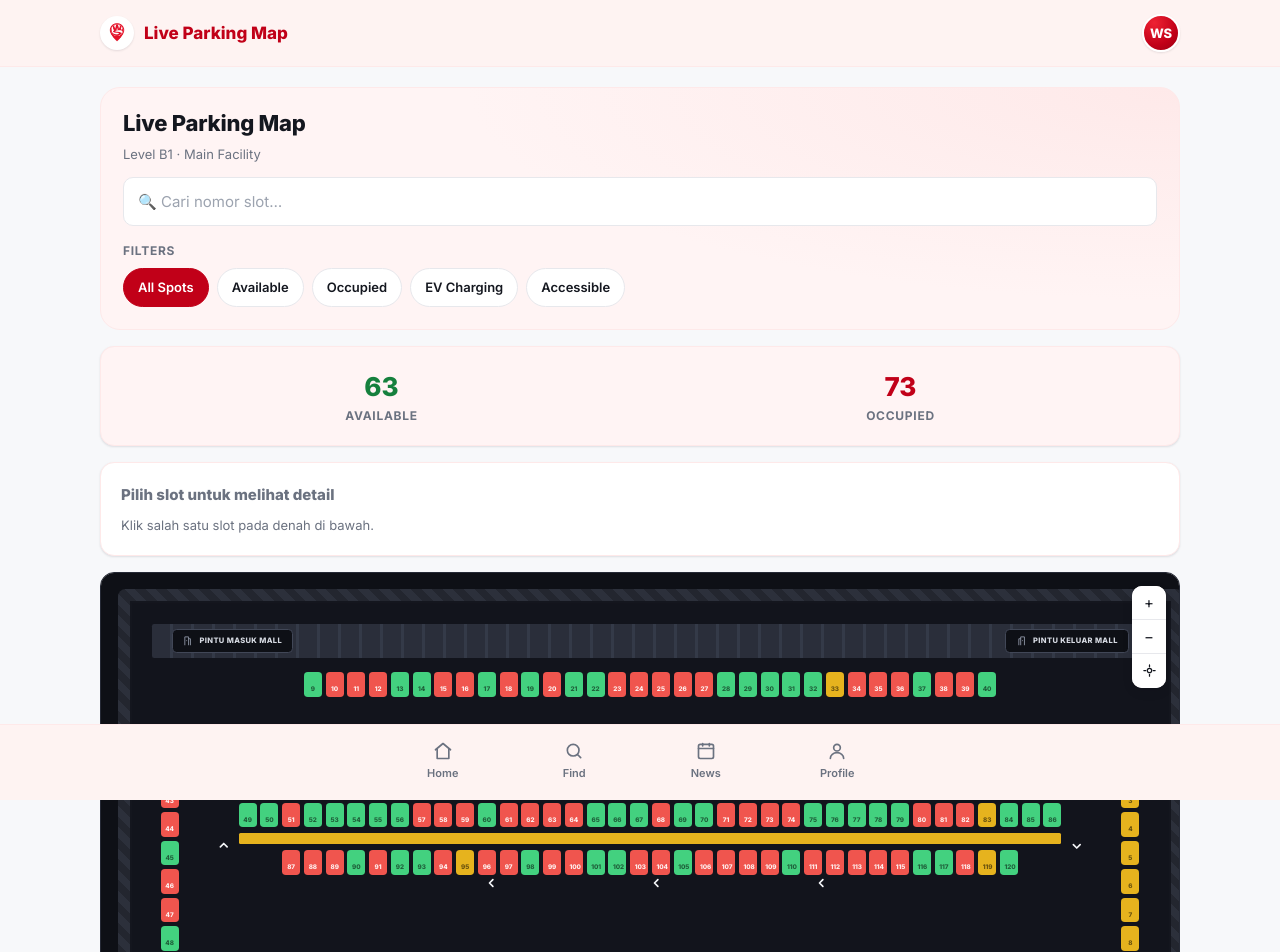
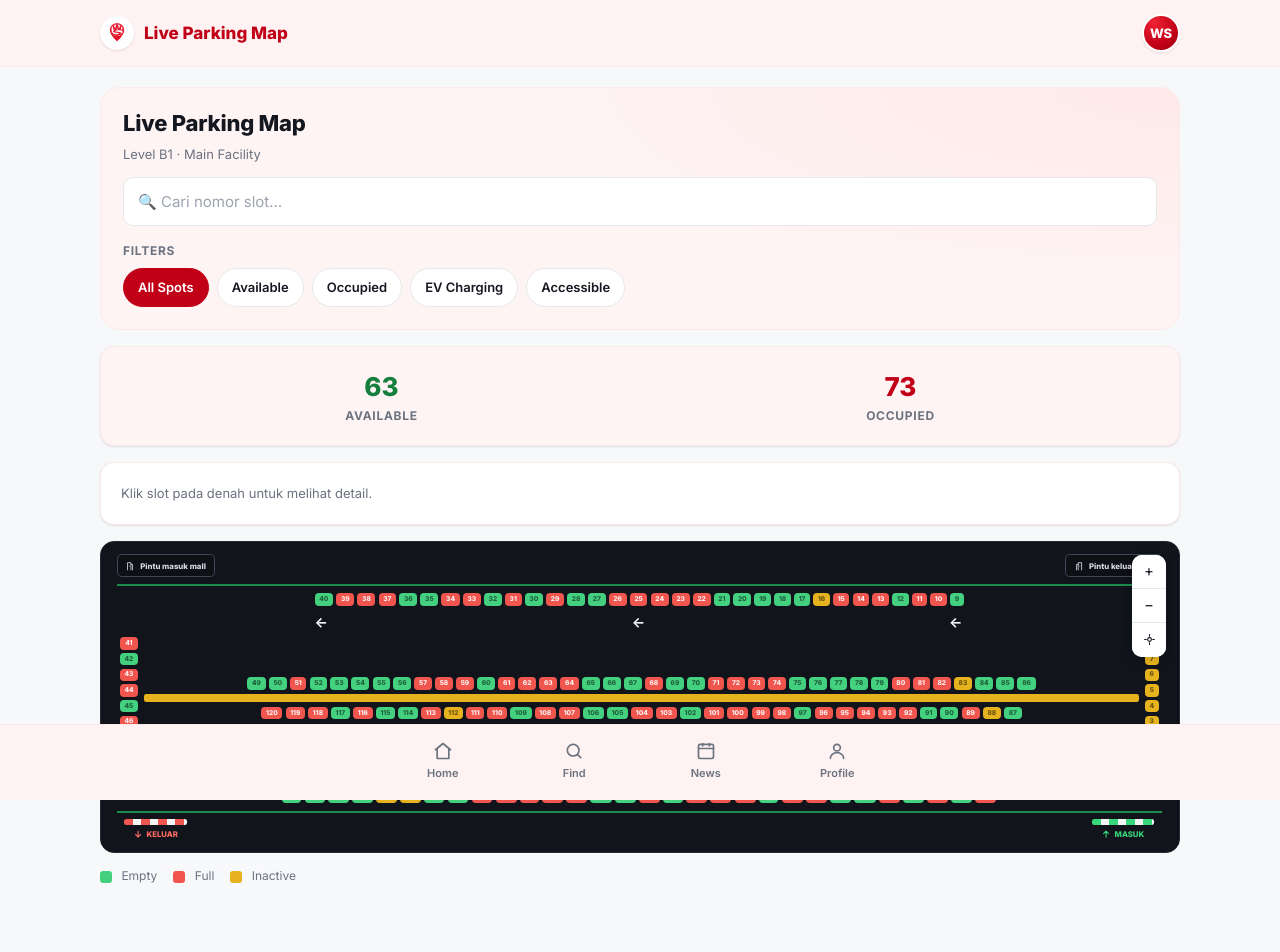
Before and after one commit to mhabibier/wheel-spot, a Next.js app in the folder wheel-spot/: page /map in a window 1280 px wide. Shown: the top 952 px of the page. Built offline with nearby package versions, Linux system fonts and the light colour scheme.

Commit message:
fix: rewrite parking map to flat layout matching screenshot

```diff
--- a/wheel-spot/app/map/page.jsx
+++ b/wheel-spot/app/map/page.jsx
@@ -4,13 +4,10 @@ import Link from 'next/link';
 import { TopBar } from '../components/Nav';
 import BottomNav from '../components/Nav';
 
-/* ------------------------------------------------------------------ */
-/*  Zone configuration: [id, from, to, forced?, reversed?]            */
-/* ------------------------------------------------------------------ */
 const ZONES = [
-  ['zRight',  1,   8,   'inactive', false],
   ['zTop',    9,   40,  null,       true ],
   ['zLeft',   41,  48,  null,       false],
+  ['zRight',  1,   8,   'inactive', true ],
   ['zRowA',   49,  86,  null,       false],
   ['zRowB',   87,  120, null,       true ],
   ['zBottom', 121, 150, null,       false],
@@ -21,79 +18,41 @@ function pickKind() {
   return r < 0.05 ? 'inactive' : r < 0.46 ? 'full' : 'empty';
 }
 
-/* ------------------------------------------------------------------ */
-/*  Generate slot data once (stable across renders)                    */
-/* ------------------------------------------------------------------ */
 function buildSlots() {
-  const slots = [];
-  ZONES.forEach(([zoneId, from, to, forced]) => {
+  const all = [];
+  ZONES.forEach(([zoneId, from, to, forced, reversed]) => {
     const nums = [];
     for (let n = from; n <= to; n++) nums.push(n);
-    nums.forEach((n) => {
-      slots.push({ n, zoneId, kind: forced || pickKind() });
-    });
+    if (reversed) nums.reverse();
+    nums.forEach(n => all.push({ n, zoneId, kind: forced || pickKind() }));
   });
-  return slots;
+  return all;
 }
 
-/* ------------------------------------------------------------------ */
-/*  ParkingSlot button                                                  */
-/* ------------------------------------------------------------------ */
-function ParkingSlot({ slot, selected, dimmed, onSelect }) {
-  return (
-    <button
-      type="button"
-      className={`pslot ${slot.kind}${selected ? ' sel' : ''}${dimmed ? ' dim' : ''}`}
-      aria-label={`Slot ${slot.n} — ${slot.kind}`}
-      onClick={() => onSelect(slot)}
-      style={{ cursor: dimmed ? 'default' : 'pointer' }}
-    >
-      {slot.n}
-    </button>
-  );
-}
+const STAR_SVG = (
+  <svg viewBox="0 0 24 24" fill="none" stroke="currentColor" strokeWidth="2" strokeLinecap="round" strokeLinejoin="round" width="14" height="14">
+    <path d="M12 5v14M6 13l6 6 6-6"/>
+  </svg>
+);
 
-/* ------------------------------------------------------------------ */
-/*  Arrow helper                                                        */
-/* ------------------------------------------------------------------ */
-function Arrow({ d, style }) {
-  const paths = {
-    right: 'm10 6 6 6-6 6',
-    left:  'm14 6-6 6 6 6',
-    down:  'm6 10 6 6 6-6',
-    up:    'm18 14-6-6-6 6',
-  };
-  return (
-    <span className={`rarrow ${d[0]}`} style={style}>
-      <svg viewBox="0 0 24 24" fill="none" stroke="currentColor" strokeWidth="3" strokeLinecap="round" strokeLinejoin="round">
-        <path d={paths[d]}/>
-      </svg>
-    </span>
-  );
-}
-
-/* ------------------------------------------------------------------ */
-/*  Main page component                                                 */
-/* ------------------------------------------------------------------ */
 export default function MapPage() {
-  const [allSlots]     = useState(buildSlots);
-  const [filter, setFilter]   = useState('all');
-  const [search, setSearch]   = useState('');
+  const [allSlots]  = useState(buildSlots);
+  const [filter, setFilter]     = useState('all');
+  const [search, setSearch]     = useState('');
   const [selected, setSelected] = useState(null);
-  const [zoom, setZoom]        = useState(1);
-  const [autoFit, setAutoFit]  = useState(true);
+  const [zoom, setZoom]         = useState(1);
+  const [autoFit, setAutoFit]   = useState(true);
 
   const vpRef   = useRef(null);
   const pmapRef = useRef(null);
 
-  /* ---------- derived lists ---------- */
   const slotsByZone = {};
   ZONES.forEach(([id]) => (slotsByZone[id] = []));
-  allSlots.forEach((s) => slotsByZone[s.zoneId]?.push(s));
+  allSlots.forEach(s => slotsByZone[s.zoneId]?.push(s));
 
-  const isDimmed = useCallback((slot) => {
+  const isDimmed = useCallback(slot => {
     if (search) return String(slot.n) !== search;
-    if (filter === 'all') return false;
+    if (filter === 'all')        return false;
     if (filter === 'available')  return slot.kind !== 'empty';
     if (filter === 'occupied')   return slot.kind !== 'full';
     if (filter === 'ev')         return !(slot.kind === 'empty' && slot.n % 7 === 0);
@@ -101,11 +60,10 @@ export default function MapPage() {
     return false;
   }, [filter, search]);
 
-  /* ---------- zoom / fit ---------- */
-  const applyZoom = useCallback((v) => {
-    const clamped = Math.min(2.6, Math.max(0.4, Math.round(v * 100) / 100));
-    setZoom(clamped);
-    if (pmapRef.current) pmapRef.current.style.zoom = clamped;
+  const applyZoom = useCallback(v => {
+    const z = Math.min(2.6, Math.max(0.3, Math.round(v * 100) / 100));
+    setZoom(z);
+    if (pmapRef.current) pmapRef.current.style.zoom = z;
   }, []);
 
   const fitToWidth = useCallback(() => {
@@ -114,7 +72,6 @@ export default function MapPage() {
     applyZoom(fit < 1 ? fit : 1);
   }, [applyZoom]);
 
-  /* initial fit */
   useEffect(() => {
     requestAnimationFrame(fitToWidth);
     const onResize = () => { if (autoFit) fitToWidth(); };
@@ -122,28 +79,28 @@ export default function MapPage() {
     return () => window.removeEventListener('resize', onResize);
   }, [fitToWidth, autoFit]);
 
-  /* ---------- drag-to-pan ---------- */
+  /* drag-to-pan */
   const drag = useRef({ on: false, sx: 0, sy: 0, l: 0, t: 0 });
-  const onPointerDown = (e) => {
+  const onPD = e => {
     if (e.target.closest('.pslot')) return;
     drag.current = { on: true, sx: e.clientX, sy: e.clientY, l: vpRef.current.scrollLeft, t: vpRef.current.scrollTop };
     vpRef.current.classList.add('grabbing');
     vpRef.current.setPointerCapture(e.pointerId);
   };
-  const onPointerMove = (e) => {
+  const onPM = e => {
     if (!drag.current.on) return;
     vpRef.current.scrollLeft = drag.current.l - (e.clientX - drag.current.sx);
     vpRef.current.scrollTop  = drag.current.t  - (e.clientY - drag.current.sy);
   };
   const endDrag = () => { drag.current.on = false; vpRef.current?.classList.remove('grabbing'); };
 
-  /* Ctrl+Wheel zoom */
-  const onWheel = useCallback((e) => {
+  const onWheel = useCallback(e => {
     if (!e.ctrlKey) return;
     e.preventDefault();
     setAutoFit(false);
     applyZoom(zoom - Math.sign(e.deltaY) * 0.15);
   }, [zoom, applyZoom]);
+
   useEffect(() => {
     const el = vpRef.current;
     if (!el) return;
@@ -151,33 +108,39 @@ export default function MapPage() {
     return () => el.removeEventListener('wheel', onWheel);
   }, [onWheel]);
 
-  /* ---------- stats ---------- */
-  const avail = allSlots.filter((s) => s.kind === 'empty').length;
-  const inact = allSlots.filter((s) => s.kind === 'inactive').length;
+  const avail = allSlots.filter(s => s.kind === 'empty').length;
+  const inact = allSlots.filter(s => s.kind === 'inactive').length;
   const occ   = allSlots.length - avail - inact;
 
-  /* ---------- render zone ---------- */
-  const renderZone = (id) =>
-    (slotsByZone[id] || []).map((slot) => (
-      <ParkingSlot
+  const renderZone = id =>
+    (slotsByZone[id] || []).map(slot => (
+      <button
         key={slot.n}
-        slot={slot}
-        selected={selected?.n === slot.n}
-        dimmed={isDimmed(slot)}
-        onSelect={(s) => {
-          setSelected(s);
-          if (search) setSearch('');
-        }}
-      />
+        type="button"
+        className={[
+          'pslot', slot.kind,
+          selected?.n === slot.n ? 'sel' : '',
+          isDimmed(slot) ? 'dim' : '',
+        ].join(' ')}
+        aria-label={`Slot ${slot.n}`}
+        onClick={() => { setSelected(slot); setSearch(''); }}
+      >
+        {slot.n}
+      </button>
     ));
 
-  const FILTERS = [
-    { id: 'all', label: 'All Spots' },
-    { id: 'available', label: 'Available' },
-    { id: 'occupied', label: 'Occupied' },
-    { id: 'ev', label: 'EV Charging' },
-    { id: 'accessible', label: 'Accessible' },
-  ];
+  const ArrowRow = ({ dir, count = 3 }) => (
+    <div style={{ display: 'flex', justifyContent: 'space-around', padding: '6px 60px' }}>
+      {Array.from({ length: count }).map((_, i) => (
+        <span key={i} style={{ color: '#F4F6F8', fontSize: 18, fontWeight: 700, letterSpacing: 2 }}>
+          {dir === 'left' ? '←' : '→'}
+        </span>
+      ))}
+    </div>
+  );
+
+  const FILTERS = ['all','available','occupied','ev','accessible'];
+  const FILTER_LABELS = { all:'All Spots', available:'Available', occupied:'Occupied', ev:'EV Charging', accessible:'Accessible' };
 
   return (
     <div className="page page--app">
@@ -185,193 +148,188 @@ export default function MapPage() {
 
       <main className="container stack gap-4" style={{ paddingTop: 20 }}>
 
-        {/* ---- Hero / search / filters ---- */}
+        {/* Search + filters */}
         <div className="hero" style={{ padding: 22 }}>
           <h1 style={{ fontSize: 22 }}>Live Parking Map</h1>
           <p className="muted small mt-2">Level B1 · Main Facility</p>
           <input
-            id="mapSearch"
             className="input mt-3"
             placeholder="🔍 Cari nomor slot…"
             inputMode="numeric"
             value={search}
-            onChange={(e) => setSearch(e.target.value.replace(/\D/g, ''))}
+            onChange={e => setSearch(e.target.value.replace(/\D/g, ''))}
           />
           <p className="overline mt-4">Filters</p>
-          <div id="mapFilters" className="filter-chips mt-2">
-            {FILTERS.map((f) => (
-              <button
-                key={f.id}
-                className={filter === f.id ? 'on' : ''}
-                data-filter={f.id}
-                onClick={() => { setFilter(f.id); setSearch(''); }}
-              >
-                {f.label}
+          <div className="filter-chips mt-2">
+            {FILTERS.map(f => (
+              <button key={f} className={filter === f ? 'on' : ''} onClick={() => { setFilter(f); setSearch(''); }}>
+                {FILTER_LABELS[f]}
               </button>
             ))}
           </div>
         </div>
 
-        {/* ---- Availability summary ---- */}
-        <div className="card card--tint" style={{ display: 'flex', justifyContent: 'space-around', textAlign: 'center' }}>
-          <div>
-            <p style={{ fontSize: 26, fontWeight: 800, color: 'var(--ok)' }} id="mapAvail">{avail}</p>
-            <p className="overline">Available</p>
-          </div>
-          <div>
-            <p style={{ fontSize: 26, fontWeight: 800, color: 'var(--red)' }} id="mapOcc">{occ}</p>
-            <p className="overline">Occupied</p>
-          </div>
+        {/* Stats */}
+        <div className="card card--tint" style={{ display:'flex', justifyContent:'space-around', textAlign:'center' }}>
+          <div><p style={{ fontSize:26, fontWeight:800, color:'var(--ok)' }}>{avail}</p><p className="overline">Available</p></div>
+          <div><p style={{ fontSize:26, fontWeight:800, color:'var(--red)' }}>{occ}</p><p className="overline">Occupied</p></div>
         </div>
 
-        {/* ---- Selected slot info ---- */}
-        <div id="slotInfo" className="card" style={{ borderColor: 'var(--red-tint-2)' }}>
+        {/* Slot info card */}
+        <div className="card" style={{ borderColor:'var(--red-tint-2)' }}>
           {selected ? (
             <>
-              <p style={{ fontWeight: 800 }}>Slot {selected.n}</p>
+              <p style={{ fontWeight:800 }}>Slot {selected.n}</p>
               <p className="mt-2">
                 <span className={`badge ${selected.kind === 'empty' ? 'ok' : selected.kind === 'full' ? 'danger' : 'warn'}`}>
                   {selected.kind === 'empty' ? 'Available' : selected.kind === 'full' ? 'Occupied' : 'Inactive'}
                 </span>
               </p>
               <p className="small muted mt-2">
-                {selected.kind === 'empty'
-                  ? 'Standard car size. Slot bisa dibooking sekarang.'
-                  : selected.kind === 'full'
-                  ? 'Standard car size. Not equipped with EV charging.'
-                  : 'Sedang maintenance — tidak tersedia.'}
+                {selected.kind === 'empty' ? 'Slot bisa dibooking sekarang.' : selected.kind === 'full' ? 'Slot sedang terisi.' : 'Sedang maintenance.'}
               </p>
               {selected.kind === 'empty' && (
                 <Link className="btn btn--block mt-3" href="/dashboard">Booking Slot Ini →</Link>
               )}
             </>
           ) : (
-            <>
-              <p style={{ fontWeight: 800, color: 'var(--muted)' }}>Pilih slot untuk melihat detail</p>
-              <p className="small muted mt-2">Klik salah satu slot pada denah di bawah.</p>
-            </>
+            <p className="muted small">Klik slot pada denah untuk melihat detail.</p>
           )}
         </div>
 
-        {/* ---- Parking floor plan ---- */}
+        {/* ===== FLOOR PLAN ===== */}
         <div className="pmap-wrap">
-          {/* Zoom controls */}
+          {/* Zoom bar */}
           <div className="zoombar">
-            <button id="zoomIn" type="button" aria-label="Perbesar" onClick={() => { setAutoFit(false); applyZoom(zoom + 0.2); }}>+</button>
-            <button id="zoomOut" type="button" aria-label="Perkecil" onClick={() => { setAutoFit(false); applyZoom(zoom - 0.2); }}>−</button>
-            <button id="zoomReset" type="button" aria-label="Atur ulang tampilan" onClick={() => { setAutoFit(true); fitToWidth(); vpRef.current?.scrollTo({ left: 0, top: 0, behavior: 'smooth' }); }}>
-              <svg width="15" height="15" viewBox="0 0 24 24" fill="none" stroke="currentColor" strokeWidth="2" strokeLinecap="round">
-                <circle cx="12" cy="12" r="3.5"/>
-                <path d="M12 3v3M12 18v3M3 12h3M18 12h3"/>
+            <button type="button" onClick={() => { setAutoFit(false); applyZoom(zoom + 0.2); }}>+</button>
+            <button type="button" onClick={() => { setAutoFit(false); applyZoom(zoom - 0.2); }}>−</button>
+            <button type="button" onClick={() => { setAutoFit(true); fitToWidth(); vpRef.current?.scrollTo({ left:0, top:0, behavior:'smooth' }); }}>
+              <svg width="13" height="13" viewBox="0 0 24 24" fill="none" stroke="currentColor" strokeWidth="2" strokeLinecap="round">
+                <circle cx="12" cy="12" r="3.5"/><path d="M12 3v3M12 18v3M3 12h3M18 12h3"/>
               </svg>
             </button>
           </div>
-          <span className="zoom-hint">Ctrl + scroll untuk zoom · drag untuk geser</span>
+          <span className="zoom-hint">Ctrl+scroll untuk zoom · drag untuk geser</span>
 
-          {/* Viewport */}
           <div
             className="pmap-viewport"
-            id="pmapViewport"
             ref={vpRef}
-            onPointerDown={onPointerDown}
-            onPointerMove={onPointerMove}
+            onPointerDown={onPD}
+            onPointerMove={onPM}
             onPointerUp={endDrag}
             onPointerCancel={endDrag}
           >
-            <div className="pmap" id="pmap" ref={pmapRef}>
+            {/* ---- THE PLAN ---- */}
+            <div ref={pmapRef} style={{
+              width: 1380,
+              background: '#12141C',
+              margin: 0,
+              padding: '16px 20px',
+              display: 'flex',
+              flexDirection: 'column',
+              gap: 0,
+              color: '#fff',
+              borderRadius: 10,
+            }}>
 
-              {/* Mall wall — pedestrian doors */}
-              <div className="pmap__mallwall">
-                <span className="pdoor">
-                  <svg viewBox="0 0 24 24" fill="none" stroke="currentColor" strokeWidth="2" strokeLinecap="round">
+              {/* TOP WALL — green line + door labels */}
+              <div style={{ display:'flex', justifyContent:'space-between', alignItems:'center', borderBottom:'3px solid #1A8C4E', paddingBottom:8, marginBottom:10 }}>
+                <span style={{
+                  background:'#0E1016', border:'1px solid #414757', borderRadius:6,
+                  padding:'6px 10px', fontSize:10, fontWeight:800, color:'#D6DAE2',
+                  display:'flex', alignItems:'center', gap:6,
+                }}>
+                  <svg width="13" height="13" viewBox="0 0 24 24" fill="none" stroke="currentColor" strokeWidth="2" strokeLinecap="round">
                     <path d="M14 21V4H6v17M14 8h4v13M10 12h.01"/>
                   </svg>
-                  PINTU MASUK MALL
+                  Pintu masuk mall
                 </span>
-                <span className="pdoor">
-                  <svg viewBox="0 0 24 24" fill="none" stroke="currentColor" strokeWidth="2" strokeLinecap="round">
+                <span style={{
+                  background:'#0E1016', border:'1px solid #414757', borderRadius:6,
+                  padding:'6px 10px', fontSize:10, fontWeight:800, color:'#D6DAE2',
+                  display:'flex', alignItems:'center', gap:6,
+                }}>
+                  <svg width="13" height="13" viewBox="0 0 24 24" fill="none" stroke="currentColor" strokeWidth="2" strokeLinecap="round">
                     <path d="M10 21V4h8v17M10 8H6v13M14 12h-.01"/>
                   </svg>
-                  PINTU KELUAR MALL
+                  Pintu keluar mall
                 </span>
               </div>
 
-              {/* Parking field */}
-              <div className="pmap__field">
+              {/* TOP ROW of slots */}
+              <div style={{ display:'flex', justifyContent:'center', gap:4, paddingLeft:50, paddingRight:50 }}>
+                {renderZone('zTop')}
+              </div>
 
-                {/* Top row */}
-                <div className="pmap__row">
-                  <div className="pbay" id="zTop">{renderZone('zTop')}</div>
+              {/* Arrow row ← */}
+              <ArrowRow dir="left" count={3} />
+
+              {/* MIDDLE: left col | center rows | right col */}
+              <div style={{ display:'flex', alignItems:'center', gap:8, paddingLeft:4, paddingRight:4 }}>
+
+                {/* Left vertical column */}
+                <div style={{ display:'flex', flexDirection:'column', gap:4, flexShrink:0 }}>
+                  {renderZone('zLeft')}
                 </div>
 
-                {/* Middle ring: left | island | right */}
-                <div className="pmap__ring">
-                  <div className="pmap__side" id="zLeft">{renderZone('zLeft')}</div>
-
-                  <div className="ring">
-                    <div className="ring__island">
-                      <div className="pbay" id="zRowA">{renderZone('zRowA')}</div>
-                      <div className="pisland"/>
-                      <div className="pbay" id="zRowB">{renderZone('zRowB')}</div>
-                    </div>
-                    {/* Clockwise traffic arrows */}
-                    <Arrow d="right" style={{ top: 'calc(var(--road)/2 * -1 - 9px)', left: '30%' }}/>
-                    <Arrow d="right" style={{ top: 'calc(var(--road)/2 * -1 - 9px)', left: '50%' }}/>
-                    <Arrow d="right" style={{ top: 'calc(var(--road)/2 * -1 - 9px)', left: '70%' }}/>
-                    <Arrow d="down"  style={{ right: 'calc(var(--road)/2 * -1 - 9px)', top: '50%' }}/>
-                    <Arrow d="left"  style={{ bottom: 'calc(var(--road)/2 * -1 - 9px)', left: '30%' }}/>
-                    <Arrow d="left"  style={{ bottom: 'calc(var(--road)/2 * -1 - 9px)', left: '50%' }}/>
-                    <Arrow d="left"  style={{ bottom: 'calc(var(--road)/2 * -1 - 9px)', left: '70%' }}/>
-                    <Arrow d="up"    style={{ left: 'calc(var(--road)/2 * -1 - 9px)', top: '50%' }}/>
+                {/* Center: Row A + yellow strip + Row B */}
+                <div style={{ flex:1, display:'flex', flexDirection:'column', gap:4 }}>
+                  <div style={{ display:'flex', gap:4, justifyContent:'center' }}>
+                    {renderZone('zRowA')}
                   </div>
-
-                  <div className="pmap__side" id="zRight">{renderZone('zRight')}</div>
+                  {/* Yellow island strip */}
+                  <div style={{ height:10, background:'#E6B31E', borderRadius:3, margin:'2px 0' }}/>
+                  <div style={{ display:'flex', gap:4, justifyContent:'center' }}>
+                    {renderZone('zRowB')}
+                  </div>
                 </div>
 
-                {/* Bottom row + lift */}
-                <div className="pmap__row pmap__row--core">
-                  <div className="plift"><i/></div>
-                  <div className="pbay" id="zBottom">{renderZone('zBottom')}</div>
+                {/* Right vertical column */}
+                <div style={{ display:'flex', flexDirection:'column', gap:4, flexShrink:0 }}>
+                  {renderZone('zRight')}
                 </div>
               </div>
 
-              {/* Green boundary wall */}
-              <div className="greenwall">
-                <span className="gap"/>
-                <span className="seg"/>
-                <span className="gap"/>
+              {/* Arrow row → */}
+              <ArrowRow dir="right" count={2} />
+
+              {/* BOTTOM ROW of slots */}
+              <div style={{ display:'flex', justifyContent:'center', gap:4, paddingLeft:50, paddingRight:50 }}>
+                {renderZone('zBottom')}
               </div>
 
-              {/* Vehicle gates */}
-              <div className="pmap__gates">
-                <div className="pgate exit">
-                  <span className="pgate__arm"/>
-                  <span>
-                    <svg viewBox="0 0 24 24" fill="none" stroke="currentColor" strokeWidth="2.6" strokeLinecap="round" strokeLinejoin="round">
+              {/* BOTTOM WALL — green line + gates */}
+              <div style={{ marginTop:10, borderTop:'3px solid #1A8C4E', paddingTop:8, display:'flex', justifyContent:'space-between', alignItems:'center', paddingLeft:10, paddingRight:10 }}>
+                {/* Exit gate */}
+                <div style={{ display:'flex', flexDirection:'column', alignItems:'center', gap:4 }}>
+                  <div style={{ width:80, height:7, borderRadius:3, background:'repeating-linear-gradient(90deg,#F0554E 0 11px,#F4F4F4 11px 22px)' }}/>
+                  <span style={{ color:'#FF6A63', fontSize:10, fontWeight:800, display:'flex', alignItems:'center', gap:4 }}>
+                    <svg width="13" height="13" viewBox="0 0 24 24" fill="none" stroke="currentColor" strokeWidth="2.6" strokeLinecap="round" strokeLinejoin="round">
                       <path d="M12 5v14M6 13l6 6 6-6"/>
                     </svg>
-                    KELUAR KENDARAAN
+                    KELUAR
                   </span>
                 </div>
-                <div className="pgate enter">
-                  <span className="pgate__arm"/>
-                  <span>
-                    <svg viewBox="0 0 24 24" fill="none" stroke="currentColor" strokeWidth="2.6" strokeLinecap="round" strokeLinejoin="round">
+                {/* Enter gate */}
+                <div style={{ display:'flex', flexDirection:'column', alignItems:'center', gap:4 }}>
+                  <div style={{ width:80, height:7, borderRadius:3, background:'repeating-linear-gradient(90deg,#38D67A 0 11px,#F4F4F4 11px 22px)' }}/>
+                  <span style={{ color:'#38D67A', fontSize:10, fontWeight:800, display:'flex', alignItems:'center', gap:4 }}>
+                    <svg width="13" height="13" viewBox="0 0 24 24" fill="none" stroke="currentColor" strokeWidth="2.6" strokeLinecap="round" strokeLinejoin="round">
                       <path d="M12 19V5M6 11l6-6 6 6"/>
                     </svg>
-                    MASUK KENDARAAN
+                    MASUK
                   </span>
                 </div>
               </div>
 
-            </div>{/* /pmap */}
-          </div>{/* /pmap-viewport */}
+            </div>{/* /plan */}
+          </div>{/* /viewport */}
 
           {/* Legend */}
           <div className="map-legend">
-            <span><i style={{ background: '#43D17F' }}/> Empty</span>
-            <span><i style={{ background: '#F0554E' }}/> Full</span>
-            <span><i style={{ background: '#E6B31E' }}/> Inactive</span>
+            <span><i style={{ background:'#43D17F' }}/> Empty</span>
+            <span><i style={{ background:'#F0554E' }}/> Full</span>
+            <span><i style={{ background:'#E6B31E' }}/> Inactive</span>
           </div>
         </div>
 
```
